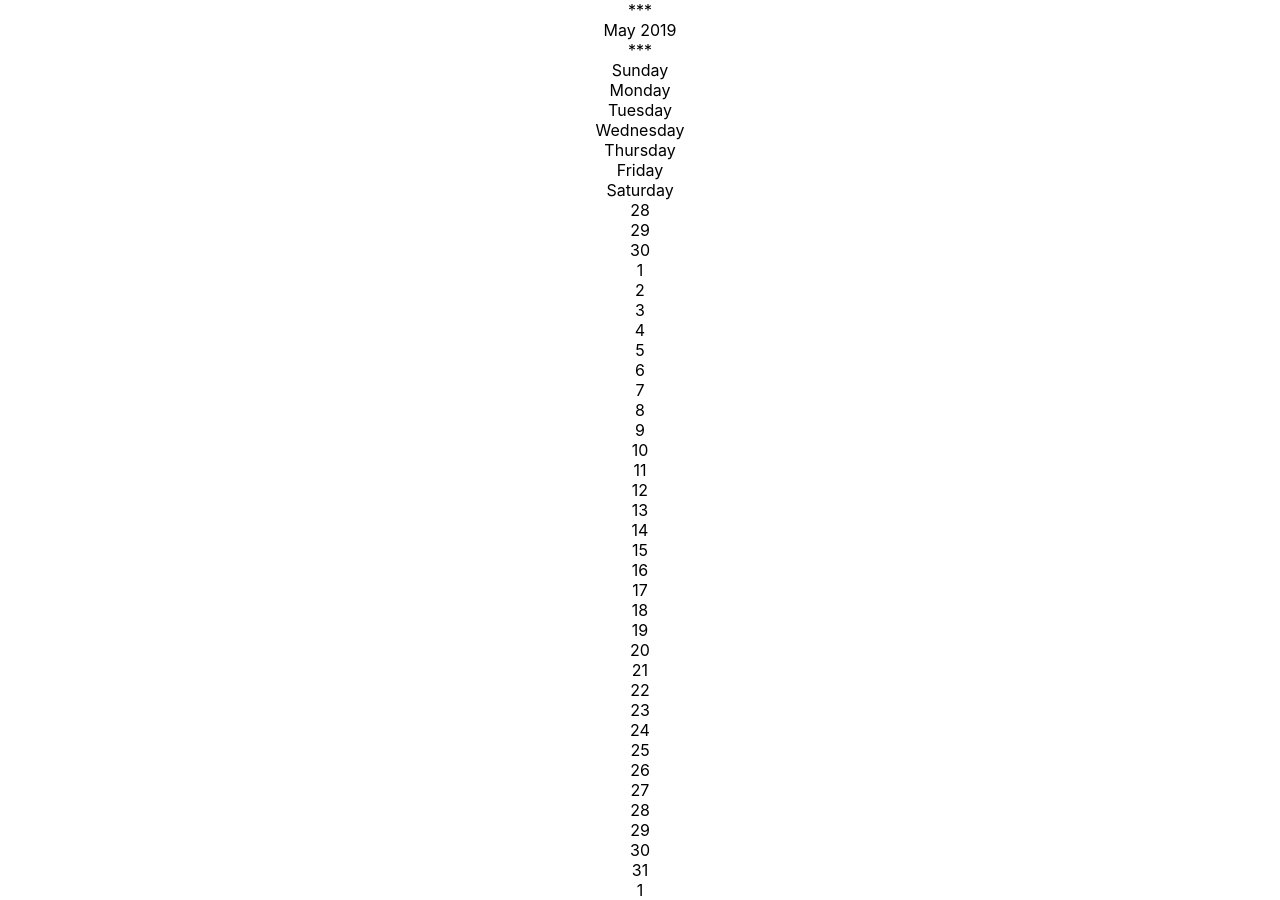
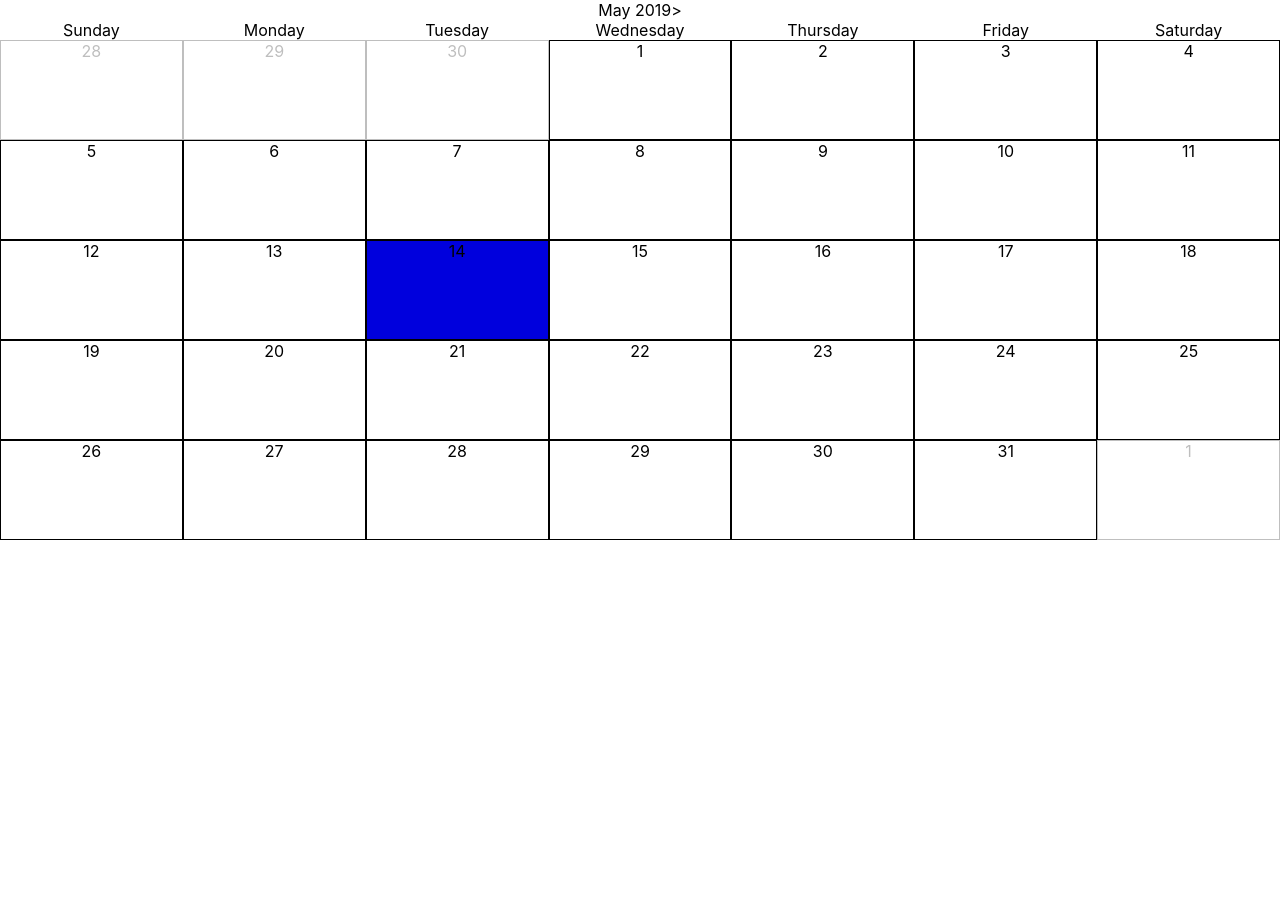
Before and after one commit to pt3-labs-contractor/PT3Labs_Contractor_FE, a React (Create React App) app in the folder client/: page /calendar in a window 1280 px wide. After the commit the page ends 800 px from the top, so only its background shows below. Built offline with nearby package versions, Linux system fonts and the light colour scheme; no server answers.

Commit message:
Add basic styling and ability to select day
I completed the code needed to select a day. The basic styling was added to reflect the changes to state.

```diff
--- a/client/src/App.js
+++ b/client/src/App.js
@@ -24,7 +24,7 @@ function App(props) {
       <Route path="/contractors" component={ContractorList} />
       <Route path="/login" component={Login} />
       <Route path="/register" component={Register} />
-      <Route pate="/calendar" component={Calendar} />
+      <Route path="/calendar" component={Calendar} />
     </div>
   );
 }
--- /dev/null
+++ b/client/src/components/calendar/Calendar.css
@@ -0,0 +1,27 @@
+.calendar-nav {
+  display: flex;
+  justify-content: center;
+}
+
+.day-container {
+  display: grid;
+  grid-template-columns: repeat(7, 1fr);
+}
+
+.cell-container {
+  display: grid;
+  grid-template-columns: repeat(7, 1fr);
+  grid-auto-rows: 100px;
+}
+
+.cell {
+  border: 1px solid #000;
+}
+
+.cell.selected {
+  background-color: #0000dd;
+}
+
+.cell.disable {
+  opacity: 0.25;
+}
--- a/client/src/components/calendar/Calendar.js
+++ b/client/src/components/calendar/Calendar.js
@@ -1,5 +1,7 @@
 import React, { useState } from 'react'
 import dateFns from 'date-fns';
+
+import './Calendar.css';
 
 function Calendar() {
   const [ selectedMonth, setMonth ] = useState(new Date());
@@ -7,10 +9,12 @@ function Calendar() {
 
   function CalendarNav() {
     return (
-      <div>
-        <div onClick={() => setMonth(dateFns.subMonths(selectedMonth, 1))}>***</div>
+      <div class="calendar-nav">
+        { !dateFns.isThisMonth(selectedMonth)
+          ? <div onClick={() => setMonth(dateFns.subMonths(selectedMonth, 1))}>&lt;</div>
+          : null }
         <div>{dateFns.format(selectedMonth, "MMMM YYYY")}</div>
-        <div onClick={() => setMonth(dateFns.addMonths(selectedMonth, 1))}>***</div>
+        <div onClick={() => setMonth(dateFns.addMonths(selectedMonth, 1))}>&gt;</div>
       </div>
     )
   }
@@ -27,7 +31,7 @@ function Calendar() {
         </div>
       )
     }
-    return <div>{days}</div>
+    return <div class="day-container">{days}</div>
   };
 
   function DaysOfMonth() {
@@ -40,13 +44,29 @@ function Calendar() {
     let days = [];
 
     while(day <= endCalendar) {
+      const temp = day
       days.push(
-        <div>{dateFns.format(day, 'D')}</div>
+        <div
+          class={`cell ${
+            dateFns.isSameDay(temp, selectedDay)
+              ? " selected"
+              : !dateFns.isSameMonth(temp, selectedMonth)
+                ? "disable" : ""}`}
+          onClick={
+            dateFns.isSameMonth(temp, selectedMonth)
+              ? () => setDay(temp)
+              : () => {
+                setMonth(temp);
+                setDay(temp)
+              }}
+        >
+          {dateFns.format(day, 'D')}
+        </div>
       )
       day = dateFns.addDays(day, 1);
     }
 
-    return <div>{days}</div>
+    return <div class="cell-container">{days}</div>
   }
 
   return (
```
